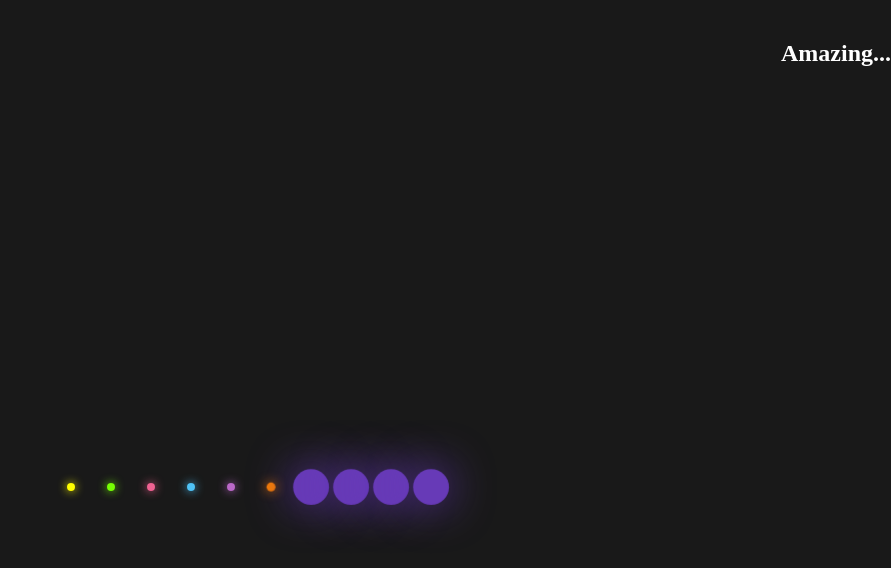
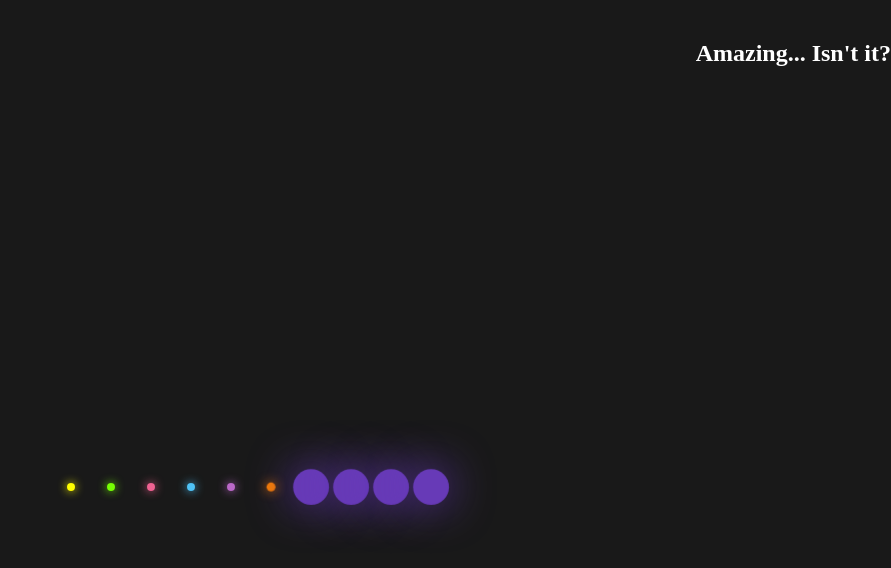
Before and after one commit to NPoelzer/my-first-repo, a plain HTML site: page index.html in a window 1280 px wide. Shown: the whole page, without its empty margins (389-1280 px from the left). Drawn offline with Linux system fonts and the light colour scheme.

Commit message:
updated header

```diff
--- a/index.html
+++ b/index.html
@@ -8,7 +8,7 @@
 </head>
 <body>
   <div>
-    <h2>Amazing...</h2>
+    <h2>Amazing... Isn't it?</h2>
     <ul>
       <li></li>
       <li></li>
```
